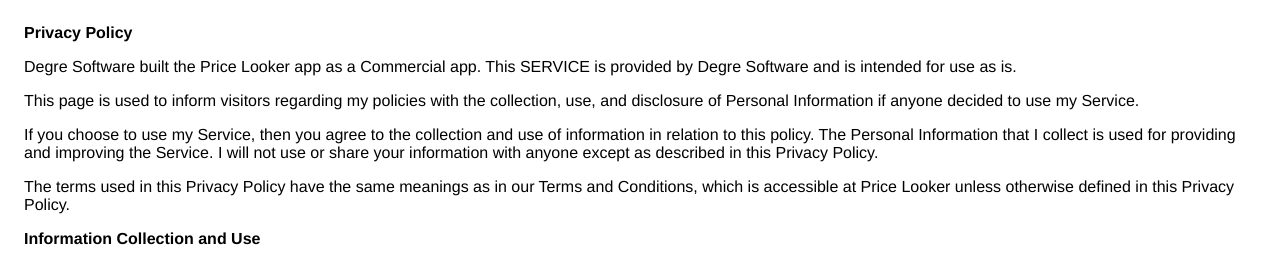
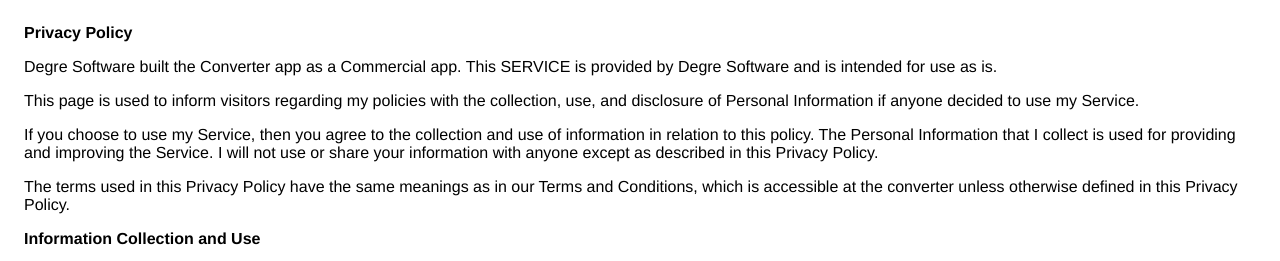
Before and after one commit to dincerdegre/dincerdegre.github.io, a plain HTML site: page privacy.html in a window 1280 px wide. Shown: the top 261 px of the page. Drawn offline with Linux system fonts and the light colour scheme.

Commit message:
Update privacy.html

```diff
--- a/privacy.html
+++ b/privacy.html
@@ -8,7 +8,7 @@
     </head>
     <body>
     <strong>Privacy Policy</strong> <p>
-                  Degre Software built the Price Looker app as
+                  Degre Software built the Converter app as
                   a Commercial app. This SERVICE is provided by
                   Degre Software  and is intended for use as
                   is.
@@ -25,7 +25,7 @@
                 </p> <p>
                   The terms used in this Privacy Policy have the same meanings
                   as in our Terms and Conditions, which is accessible at
-                  Price Looker unless otherwise defined in this Privacy Policy.
+                  the converter unless otherwise defined in this Privacy Policy.
                 </p> <p><strong>Information Collection and Use</strong></p> <p>
                   For a better experience, while using our Service, I
                   may require you to provide us with certain personally
```
